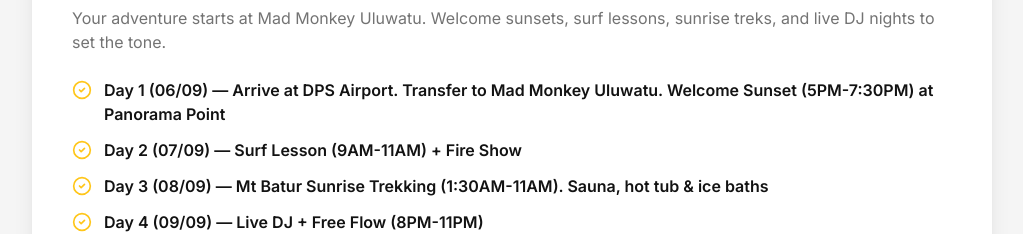
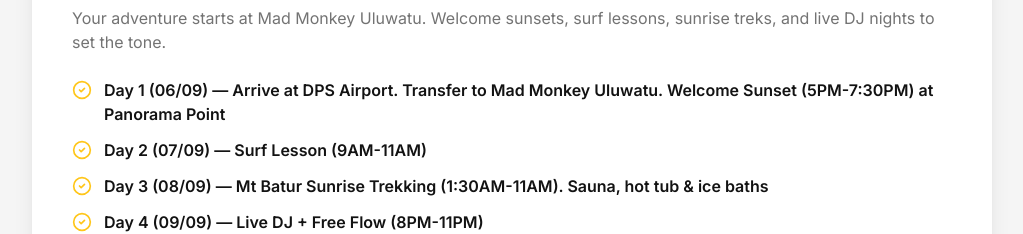
Before and after one commit to CFSiteDesign/will-gee-landing, a React (Vite) app: page / in a window 1280 px wide. Shown: the part 1440-1674 px from the top of the page, without its empty margins (128-1151 px from the left). Built offline with nearby package versions, Linux system fonts and the light colour scheme; the HTML template or start-up script is replaced by a standard one.

Commit message:
Changes
Co-authored-by: CFSiteDesign <254830542+CFSiteDesign@users.noreply.github.com>

```diff
--- a/src/pages/Index.tsx
+++ b/src/pages/Index.tsx
@@ -45,7 +45,7 @@ export default function Index() {
       desc: "Your adventure starts at Mad Monkey Uluwatu. Welcome sunsets, surf lessons, sunrise treks, and live DJ nights to set the tone.",
       highlights: [
         'Day 1 (06/09) — Arrive at DPS Airport. Transfer to Mad Monkey Uluwatu. Welcome Sunset (5PM-7:30PM) at Panorama Point',
-        'Day 2 (07/09) — Surf Lesson (9AM-11AM) + Fire Show',
+        'Day 2 (07/09) — Surf Lesson (9AM-11AM)',
         'Day 3 (08/09) — Mt Batur Sunrise Trekking (1:30AM-11AM). Sauna, hot tub & ice baths',
         'Day 4 (09/09) — Live DJ + Free Flow (8PM-11PM)',
       ],
```
